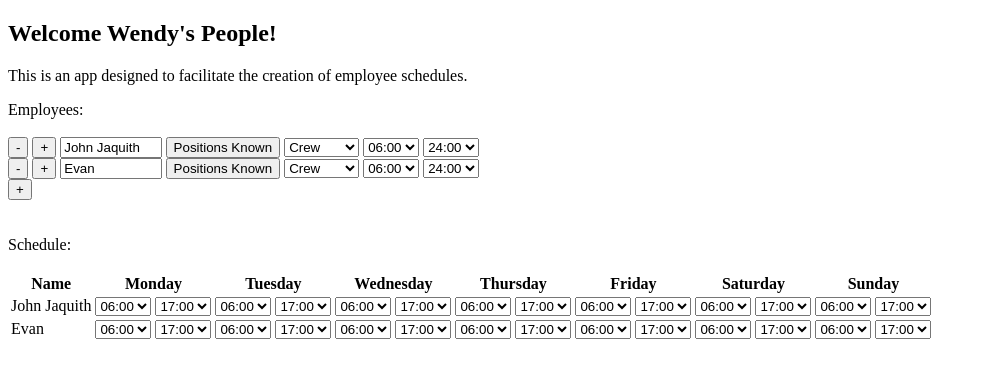
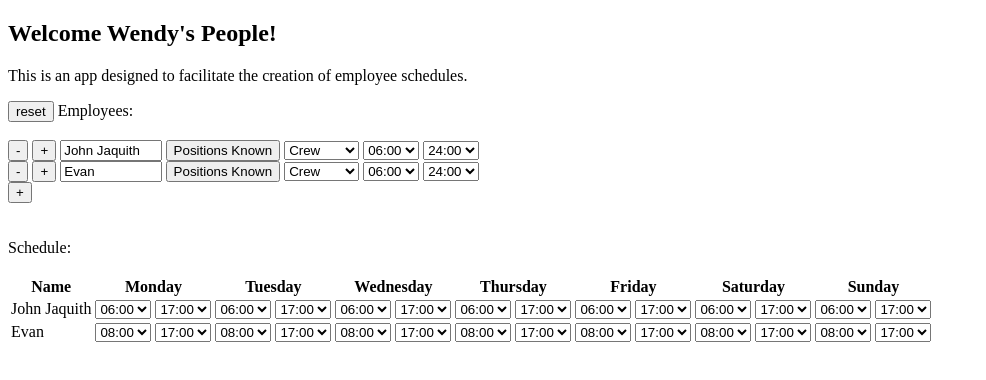
Before and after one commit to Japesjake/schedulewendys.svelte, a SvelteKit app: page / in a window 1280 px wide. Shown: the top 380 px of the page, without its empty margins (0-986 px from the left). Built offline with nearby package versions, Linux system fonts and the light colour scheme.

Commit message:
initial manager assignment finished

```diff
--- /dev/null
+++ b/src/lib/classes/Day.js
@@ -0,0 +1,6 @@
+// export default class Day {
+//     constructor(slots, name) {
+//         this.name = name
+//         this.slots = slots
+//     }
+// }
--- a/src/lib/classes/Employee.js
+++ b/src/lib/classes/Employee.js
@@ -12,9 +12,9 @@
     }
     week () {
         let daysOfWeek = ['monday', 'tuesday', 'wednesday', 'thursday', 'friday', 'saturday', 'sunday']
-        let days = {}
+        let days = []
         for (let i = 0; i<daysOfWeek.length; i++) {
-            days[daysOfWeek[i]] = {startTime: '06:00', endTime: '17:00', assigned: false}
+            days.push({name: daysOfWeek[i], startTime: '06:00', endTime: '17:00', assigned: false})
         }
         return days
     }
--- a/src/lib/classes/Restaurant.js
+++ b/src/lib/classes/Restaurant.js
@@ -7,13 +7,14 @@
         this.slots = this.slots()
     }
     slots () {
-        let slots = {}
+        let slots = []
         let daysOfWeek = ['monday', 'tuesday', 'wednesday', 'thursday', 'friday', 'saturday', 'sunday']
         for (let day of daysOfWeek) {
-            slots[day] = {}
-        }
-        for (let day of Object.keys(slots)) {
-            slots[day] = [new Slot('06:00', '16:00', 1), new Slot('08:00', '16:00', 2), new Slot('11:00', '16:00', 5), new Slot('14:30', '24:30', 1)]
+            slots.push(new Slot('06:00', '16:00', 1, day))
+            slots.push(new Slot('08:00', '16:00', 2, day))
+            slots.push(new Slot('11:00', '16:00', 5, day))
+            slots.push(new Slot('14:30', '24:30', 3, day))
+            slots.push(new Slot('06:00', '16:00', 1, day))
         }
         return slots
     }
--- a/src/lib/classes/Slot.js
+++ b/src/lib/classes/Slot.js
@@ -1,7 +1,8 @@
 export default class Slot {
-    constructor(startTime, endTime, number) {
+    constructor(startTime, endTime, number, day) {
         this.startTime = startTime
         this.endTime = endTime
         this.number = number
+        this.day = day
     }
 }
--- a/src/lib/update.js
+++ b/src/lib/update.js
@@ -2,19 +2,19 @@
 
 
 function assignManagers ($data){
-    let amStart = convert('06:00')
-    let amEnd = convert('16:00')
-    let pmStart = convert('15:00')
-    let pmEnd = convert('24:00')
-    for (let manager of $data.employees){
-        if (manager.position == 'manager') {
-            // for (let day of Object.keys(manager.days)) {
-            //     if (day.assigned == false) {
-            //         let times = manager.days[day]
-            //     }
-            // for (let slot of $data.slots)
-            //     for (let day )
-            // }
+    for (let slot of $data.slots) {
+        for (let emp of $data.employees) {
+            for (let day of emp.days) {
+                if (slot.day == day.name) {
+                    if (day.assigned == false) {
+                        if (slot.number > 0) {
+                            day.assigned = true
+                            day.startTime = slot.startTime
+                            day.Endtime = slot.Endtime
+                            slot.number -= 1                        }
+                    }
+                }
+            }
         }
     }
 }
--- a/src/routes/+page.svelte
+++ b/src/routes/+page.svelte
@@ -4,7 +4,10 @@
     import data from '$lib/stores.js'
     import update from '$lib/update.js'
     $: update($data)
+    function reset() {
+        localStorage.clear()
+    }
 </script>
-
+<button type='button' on:click={reset}>reset</button>
 <!-- <EmployeePositions /> -->
 <Employees />
```
